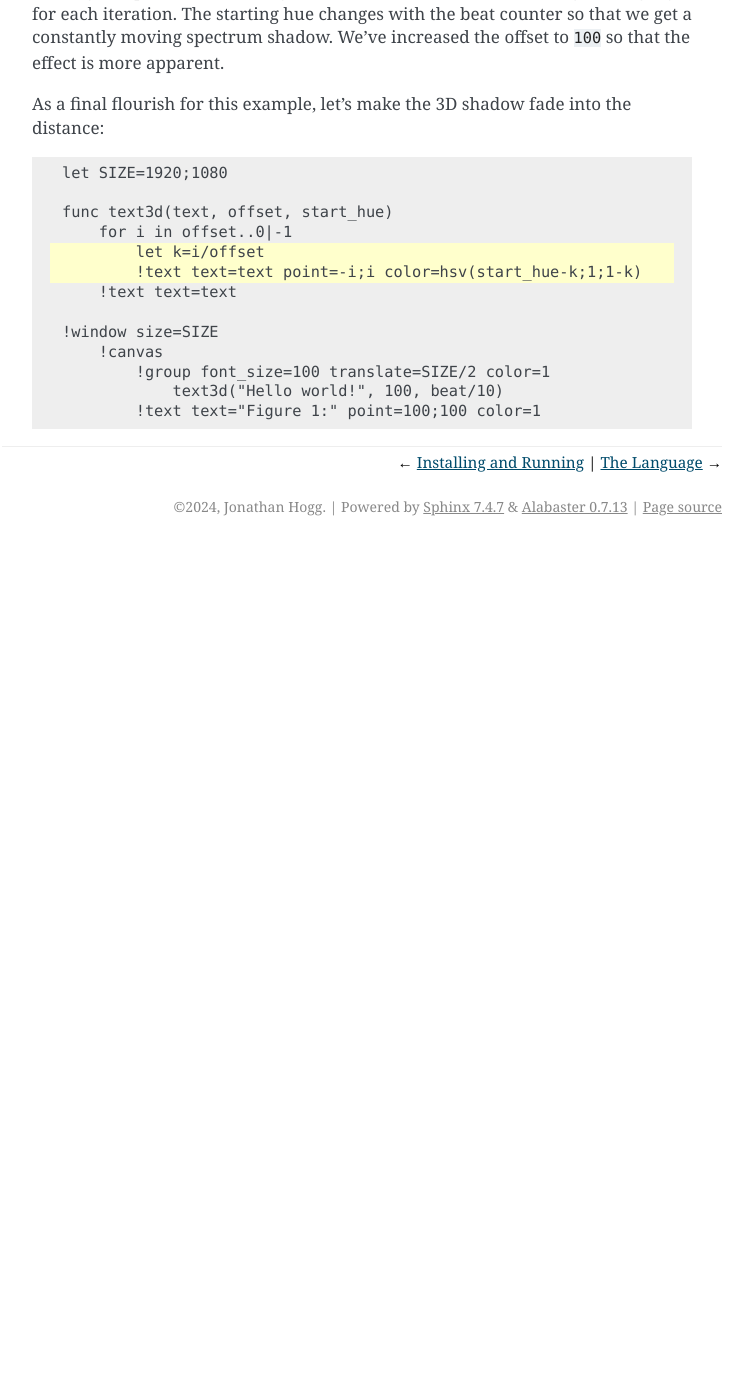
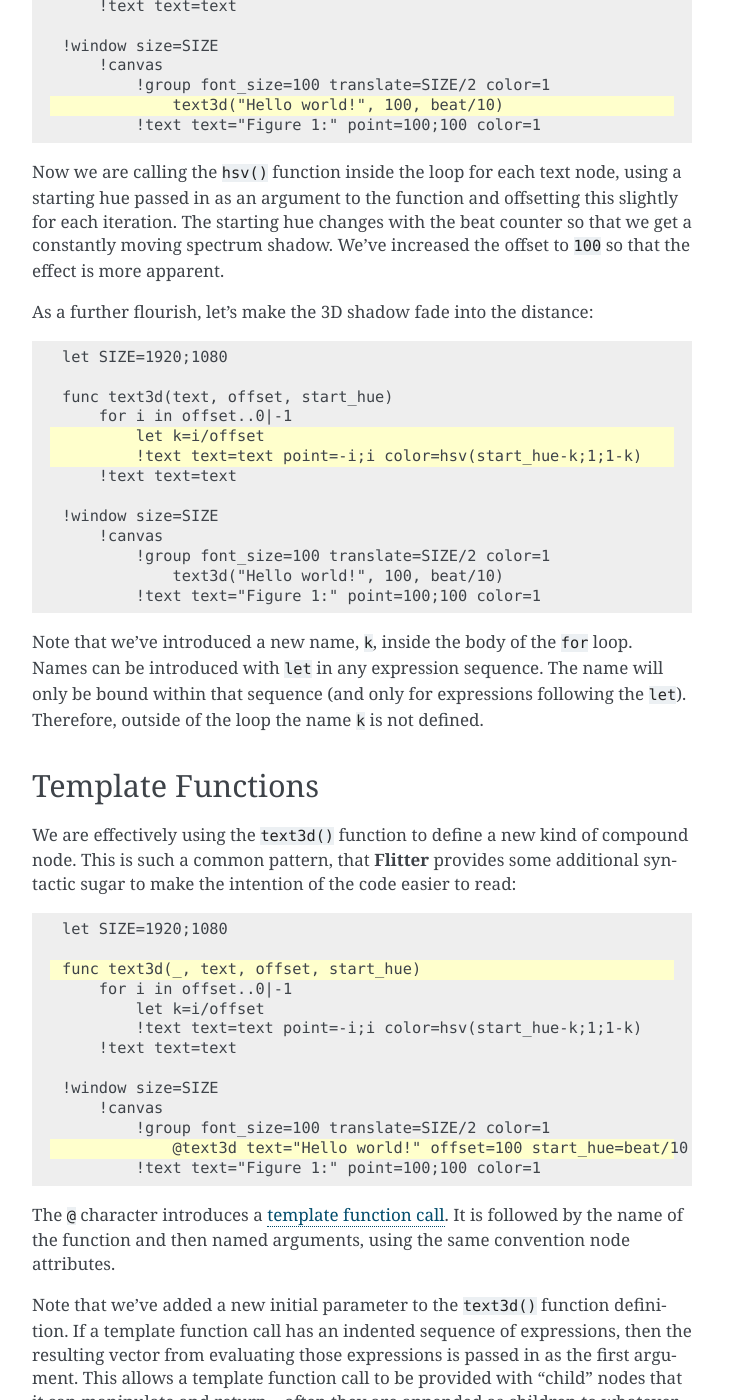
Before and after one commit to jonathanhogg/flitter, a Sphinx documentation site: the page built from docs/tutorial.md, in a window 1280 px wide and 1400 px high, scrolled down 7630 px. Shown: the whole window, without its empty margins (388-1141 px from the left). Built offline with Sphinx 7.4.7, drawn with Linux system fonts in a browser that asks for light colours; before the commit the page ends 8176 px from its top, so only the background shows below that; some of the changed text lies outside the part shown.

Commit message:
More tutorial tweaks

````diff
--- a/docs/tutorial.md
+++ b/docs/tutorial.md
@@ -263,7 +263,7 @@
 
 We introduce a new function with `func`. This is followed by the name of the
 new function and its parameters. The body of the function is simply a sequence
-of indented statements below it. We call the function in the normal way.
+of indented expressions below it. We call the function in the familiar way.
 
 But what is actually happening here? The function call evaluates to two `!text`
 nodes. These are composed into a 2-item vector and *this* is the return value
@@ -321,21 +321,32 @@
         !text text="Figure 1:" point=100;100 color=1
 ```
 
-A `for` loop iterates over a source vector given on the right of `in`, binding
-each item to the name given on the left, and then evaluating the body of the
-loop. As for function definition, the body is indented.
+A `for` loop iterates over a source vector given after the `in` keyword,
+binding the value of each item to the name given between `for` and `in`, and
+then evaluating the body of the loop. As with function definitions, the body is
+indented.
 
 We have made use of a [range expression](language.md#ranges) to provide the
-source vector for the loop. This specified a start value, a stop value, and
+source vector for this loop. Ranges specify a start value, a stop value, and
 a step size. This range runs from `offset` towards `0`, stepping by `-1` each
-time. The result, for `offset` equal to `10`, is the vector
-`10;9;8;7;6;5;4;3;2;1`. Note that the stop value is *not* included in the
-vector. The range expression is fully evaluated to this vector and then the
-loop iterates across it, each time `i` will be bound to the next item.
+time. The result for `offset` equal to `10` is the vector
+`10;9;8;7;6;5;4;3;2;1`. The stop value is *not* included in the vector. The loop
+iterates across this vector, binding `i` to the next value on each iteration.
+The result of a `for` loop is a composed vector of the result of each evaluation
+of the loop body.
 
-The result of this loop is a 10-item vector of `!text` nodes and these are
+The result of this loop is a 10-item vector of `!text` nodes and these are then
 composed together with the following `!text` node so that the function returns
-a vector of 11 nodes that are appended to the group.
+a vector of 11 nodes. These 11 nodes are then appended to the group.
+
+:::{note}
+**Flitter** is a *strict* functional programming language, and so ranges are
+fully evaluated before use. For this reason, **Flitter** ranges *must* include
+a stop value. The only exception to strict evaluation is the usual
+[short-circuit logical
+operations](https://en.wikipedia.org/wiki/Short-circuit_evaluation) (see
+[Operators](language.md#operators) in the language documentation).
+:::
 
 ## Animating Visuals
 
@@ -398,8 +409,7 @@
 so that we get a constantly moving spectrum shadow. We've increased the offset
 to `100` so that the effect is more apparent.
 
-As a final flourish for this example, let's make the 3D shadow fade into the
-distance:
+As a further flourish, let's make the 3D shadow fade into the distance:
 
 ```{code-block} flitter
 :emphasize-lines: 5,6
@@ -418,3 +428,72 @@
             text3d("Hello world!", 100, beat/10)
         !text text="Figure 1:" point=100;100 color=1
 ```
+
+Note that we've introduced a new name, `k`, inside the body of the `for` loop.
+Names can be introduced with `let` in any expression sequence. The name will
+only be bound within that sequence (and only for expressions following the
+`let`). Therefore, outside of the loop the name `k` is not defined.
+
+## Template Functions
+
+We are effectively using the `text3d()` function to define a new kind of
+compound node. This is such a common pattern, that **Flitter** provides some
+additional syntactic sugar to make the intention of the code easier to read:
+
+```{code-block} flitter
+:emphasize-lines: 3,12
+
+let SIZE=1920;1080
+
+func text3d(_, text, offset, start_hue)
+    for i in offset..0|-1
+        let k=i/offset
+        !text text=text point=-i;i color=hsv(start_hue-k;1;1-k)
+    !text text=text
+
+!window size=SIZE
+    !canvas
+        !group font_size=100 translate=SIZE/2 color=1
+            @text3d text="Hello world!" offset=100 start_hue=beat/10
+        !text text="Figure 1:" point=100;100 color=1
+```
+
+The `@` character introduces a [template function
+call](language.md#template-function-calls). It is followed by the name of the
+function and then named arguments, using the same convention node attributes.
+
+Note that we've added a new initial parameter to the `text3d()` function
+definition. If a template function call has an indented sequence of expressions,
+then the resulting vector from evaluating those expressions is passed in as the
+first argument. This allows a template function call to be provided with "child"
+nodes that it can manipulate and return – often they are appended as children to
+whatever node or nodes the function creates. In this case, we do not expect any
+such nodes and will ignore any that exist so, by convention, we name this
+parameter `_` to indicate that it is unused.
+
+The result is a normal function call, but the idea that we mean this to be a new
+kind of user-defined node is made clearer. In fact, we can also provide default
+values to the parameters in the function definition and this allows us to skip
+arguments in the call:
+
+```{code-block} flitter
+:emphasize-lines: 3,12
+
+let SIZE=1920;1080
+
+func text3d(_, text, offset=100, start_hue=0)
+    for i in offset..0|-1
+        let k=i/offset
+        !text text=text point=-i;i color=hsv(start_hue-k;1;1-k)
+    !text text=text
+
+!window size=SIZE
+    !canvas
+        !group font_size=100 translate=SIZE/2 color=1
+            @text3d text="Hello world!" start_hue=beat/10
+        !text text="Figure 1:" point=100;100 color=1
+```
+
+The named arguments can be given in any order. Any function parameters that
+lack a default value and that are not specified as arguments will be given the
+special value `null`, which is the empty vector.
````
Also changed, not shown: docs/language.md (+4 -3 lines), 1 other file.
